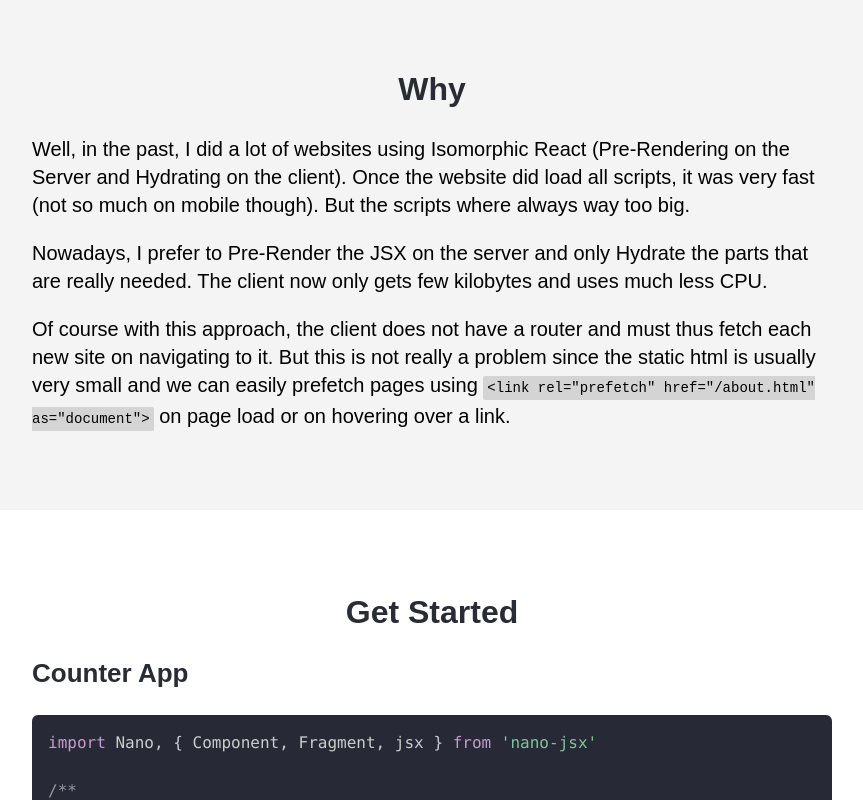
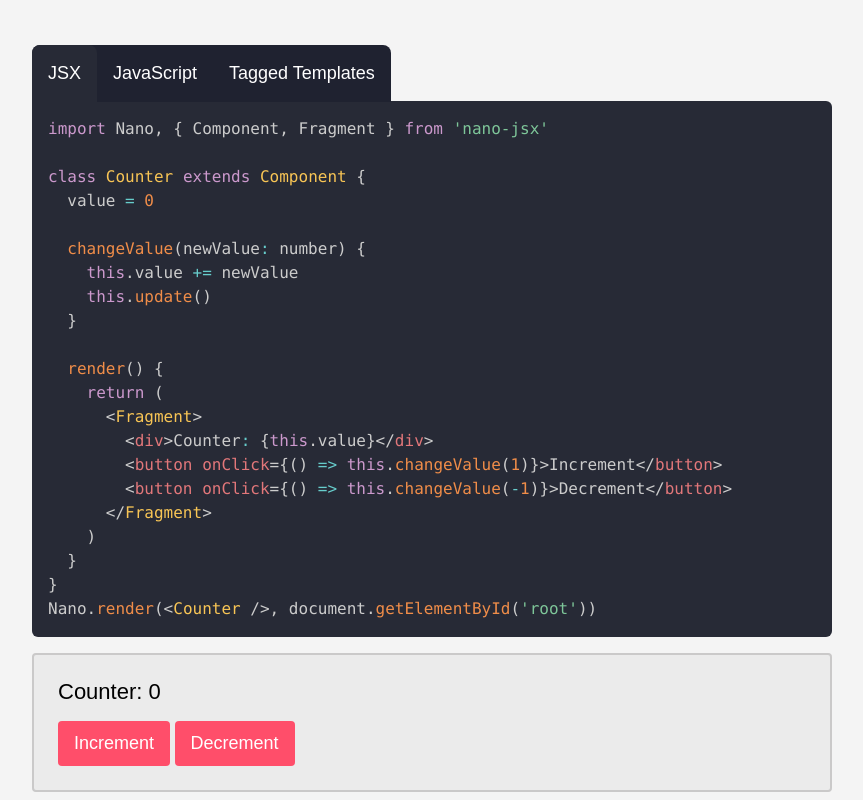
Before and after one commit to nanojsx/nanojsx.github.io, a plain HTML site: page index.html in a window 1280 px wide. Shown: the part 980-1780 px from the top of the page, without its empty margins (208-1071 px from the left). Drawn offline with Linux system fonts and the light colour scheme.

Commit message:
Added code style tabs

```diff
--- a/css/style.css
+++ b/css/style.css
@@ -107,6 +107,14 @@ li {
   color: #dfdfdf;
 } */
 
+.has-no-border-radius-top-left {
+  border-top-left-radius: 0px !important;
+}
+
+.has-no-margin-top {
+  margin-top: 0px !important;
+}
+
 .has-background-light {
   background-color: #f4f4f4;
 }
@@ -138,6 +146,10 @@ li {
   border-radius: 2px;
 }
 
+.is-hidden {
+  display: none;
+}
+
 /* mobile-only */
 @media only screen and (max-width: 420px) {
   header h2 {
--- a/index.html
+++ b/index.html
@@ -67,17 +67,145 @@
 
       <section class="is-full-width has-background-light">
         <div class="is-container">
+          <div id="code-style-switcher">
+            <p data-tab="counterJSX" id="show-jsx" class="is-active">JSX</p>
+            <p data-tab="counterJavaScript" id="show-javascript">JavaScript</p>
+            <p data-tab="counterTaggedTemplates" id="show-tagged-templates">
+              Tagged Templates
+            </p>
+          </div>
+          <pre
+            class="has-no-border-radius-top-left has-no-margin-top"
+          ><code id="counterJSX" class="language-tsx">loading...</code></pre>
+          <pre
+            class="has-no-border-radius-top-left has-no-margin-top is-hidden"
+          ><code id="counterJavaScript" class="language-tsx">loading...</code></pre>
+          <pre
+            class="has-no-border-radius-top-left has-no-margin-top is-hidden"
+          ><code id="counterTaggedTemplates" class="language-tsx ">loading...</code></pre>
+
+          <div id="code-result">
+            <div id="counter-value">Counter: 0</div>
+            <button id="button-increment">Increment</button>
+            <button id="button-decrement">Decrement</button>
+
+            <style>
+              #code-result {
+                border: 2px #cac9c9 solid;
+                border-radius: 4px;
+                padding: 24px;
+                background: #ebebeb;
+                margin-top: 16px;
+              }
+
+              #code-result div {
+                font-size: 22px;
+              }
+
+              #code-result button {
+                cursor: pointer;
+                border: none;
+                background: #ff4e6a;
+                color: white;
+                padding: 12px 16px;
+                border-radius: 4px;
+                font-size: 18px;
+                margin-top: 16px;
+                outline: none;
+              }
+              #code-result button:hover {
+                background: #ff3d5a;
+              }
+            </style>
+
+            <script>
+              let counterValue = 0
+              const valueElement = document.getElementById('counter-value')
+
+              const setValue = newValue => {
+                counterValue += newValue
+                valueElement.innerHTML = `Counter: ${counterValue}`
+              }
+              const buttonI = document
+                .getElementById('button-increment')
+                .addEventListener('click', () => setValue(1))
+              const buttonD = document
+                .getElementById('button-decrement')
+                .addEventListener('click', () => setValue(-1))
+            </script>
+          </div>
+        </div>
+      </section>
+
+      <style>
+        #code-style-switcher {
+          background-color: #1f2230;
+          border-radius: 8px 8px 0px 0px;
+          display: inline-flex;
+          margin-bottom: -1px;
+        }
+        #code-style-switcher p {
+          font-size: 18px;
+          cursor: pointer;
+          color: white;
+          padding: 16px 16px;
+          margin: 0;
+          border-radius: inherit;
+        }
+        #code-style-switcher p:hover {
+          background-color: #161927;
+        }
+        #code-style-switcher p.is-active {
+          background-color: #272a36;
+        }
+        /* mobile-only */
+        @media only screen and (max-width: 420px) {
+          #code-style-switcher p {
+            font-size: 16px;
+            padding: 12px 12px;
+          }
+        }
+      </style>
+
+      <script>
+        const styleSwitcher = document.getElementById('code-style-switcher')
+        const c = styleSwitcher.children
+        for (i = 0; i < c.length; i++) {
+          c[i].addEventListener('click', function() {
+            const attr = this.getAttribute('data-tab')
+            const tabs = [
+              'counterJSX',
+              'counterJavaScript',
+              'counterTaggedTemplates'
+            ]
+
+            for (i = 0; i < c.length; i++) {
+              c[i].classList.remove('is-active')
+            }
+            this.classList.add('is-active')
+
+            tabs.forEach(t => {
+              const tab = document.getElementById(t)
+              if (tab.id === attr)
+                tab.parentElement.classList.remove('is-hidden')
+              else tab.parentElement.classList.add('is-hidden')
+            })
+          })
+        }
+      </script>
+
+      <section>
         <h2>Why</h2>
         <p>
           Well, in the past, I did a lot of websites using Isomorphic React
           (Pre-Rendering on the Server and Hydrating on the client). Once the
-            website did load all scripts, it was very fast (not so much on
-            mobile though). But the scripts where always way too big.
+          website did load all scripts, it was very fast (not so much on mobile
+          though). But the scripts where always way too big.
         </p>
         <p>
           Nowadays, I prefer to Pre-Render the JSX on the server and only
-            Hydrate the parts that are really needed. The client now only gets
-            few kilobytes and uses much less CPU.
+          Hydrate the parts that are really needed. The client now only gets few
+          kilobytes and uses much less CPU.
         </p>
         <p>
           Of course with this approach, the client does not have a router and
@@ -89,13 +217,9 @@
           >
           on page load or on hovering over a link.
         </p>
-        </div>
       </section>
 
       <section>
-        <h2>Get Started</h2>
-        <h3>Counter App</h3>
-        <pre><code id="counter" class="language-tsx">loading...</code></pre>
         <h3>Todo List</h3>
         <pre><code id="todoList" class="language-tsx">loading...</code></pre>
       </section>
@@ -202,11 +326,8 @@
     <script src="/js/prism.js?ver=0.0.1"></script>
     <script>
       const code = {
-        counter: `import Nano, { Component, Fragment, jsx } from 'nano-jsx'
+        counterJSX: `import Nano, { Component, Fragment } from 'nano-jsx'
 
-/**
- * JSX
- */
 class Counter extends Component {
   value = 0
 
@@ -225,13 +346,10 @@ class Counter extends Component {
     )
   }
 }
-Nano.render(<Counter />, document.getElementById('root'))
+Nano.render(<Counter />, document.getElementById('root'))`,
+        counterJavaScript: `import Nano, { Component, Fragment } from 'nano-jsx'
 
-
-/**
- * without JSX (no build tools needed)
- */
-class Counters extends Component {
+class Counter extends Component {
   value = 0
 
   changeValue(newValue: number) {
@@ -248,12 +366,9 @@ class Counters extends Component {
     )
   }
 }
-Nano.render(Nano.h(Counters, null), document.getElementById('root'))
+Nano.render(Nano.h(Counter, null), document.getElementById('root'))`,
+        counterTaggedTemplates: `import Nano, { Component, Fragment, jsx } from 'nano-jsx'
 
-
-/**
- * Tagged Templates (no build tools needed)
- */
 class Counter extends Component {
   value = 0
 
```
Lines whose indentation alone changed are shown as unchanged.
